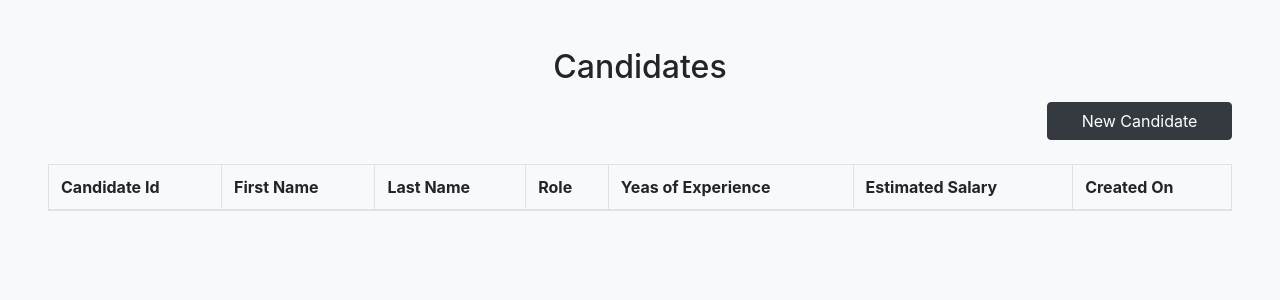
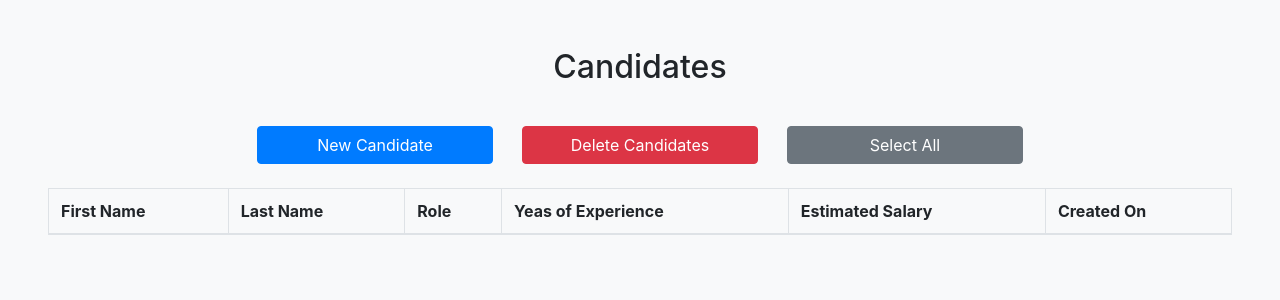
Before and after one commit to cloverchio/captsone, a Flask app: page /candidates in a window 1280 px wide. Shown: the part 56-356 px from the top of the page. Run offline with Flask 2, Linux system fonts and the light colour scheme; data that the repository does not hold is empty; some libraries are stand-ins or nearby versions.

Commit message:
delete functionality
delete functionalty

```diff
--- a/app.py
+++ b/app.py
@@ -1,7 +1,8 @@
 import flask
+import json
 from flask import Flask, request
 
-from dao.candidate_dao import CandidateDAO
+from dao.candidate_dao import CandidateDAO, CandidateDatabaseError
 from service.candidate_service import CandidateService
 
 app = Flask(__name__,
@@ -22,23 +23,39 @@ def dashboard():
     return flask.render_template("dashboard.html")
 
 
-@app.route("/candidates")
+@app.route("/candidates", methods=['GET', 'POST'])
 def candidates():
-    candidate_data = candidateService.get_candidates()
-    return flask.render_template("candidates.html", candidates=candidate_data)
+    candidates_template = "candidates.html"
+    if request.method == 'GET':
+        try:
+            candidate_data = candidateService.get_candidates()
+            return flask.render_template(candidates_template, candidates=candidate_data), 200
+        except CandidateDatabaseError:
+            return flask.render_template(candidates_template), 500
+    if request.method == 'POST':
+        try:
+            candidate_ids = json.loads(request.data)
+            candidateService.delete_candidates(candidate_ids)
+            return flask.render_template(candidates_template), 204
+        except CandidateDatabaseError:
+            return flask.render_template(candidates_template), 500
 
 
 @app.route("/candidates/new", methods=['GET', 'POST'])
 def new_candidate():
-    if request.method == "GET":
-        return flask.render_template("new_candidate.html")
-    if request.method == "POST":
-        candidate_data = request.form.to_dict()
-        candidate_id = candidateService.save_candidate(candidate_data['first_name'],
-                                                       candidate_data['last_name'],
-                                                       candidate_data['role'],
-                                                       int(candidate_data['experience']))
-        return flask.render_template("new_candidate.html", candidate=candidate_id)
+    new_candidate_template = "new_candidate.html"
+    if request.method == 'GET':
+        return flask.render_template(new_candidate_template), 200
+    if request.method == 'POST':
+        try:
+            candidate_data = request.form.to_dict()
+            candidate_id = candidateService.save_candidate(candidate_data['first_name'],
+                                                           candidate_data['last_name'],
+                                                           candidate_data['role'],
+                                                           int(candidate_data['experience']))
+            return flask.render_template(new_candidate_template, candidate=candidate_id), 201
+        except CandidateDatabaseError:
+            return flask.render_template(new_candidate_template), 500
 
 
 if __name__ == '__main__':
--- a/service/candidate_service.py
+++ b/service/candidate_service.py
@@ -33,5 +33,10 @@ class CandidateService:
             return candidate_id
 
     @staticmethod
+    def delete_candidates(candidate_ids):
+        for candidate_id in candidate_ids:
+            CandidateService.delete_candidate(candidate_id)
+
+    @staticmethod
     def delete_candidate(candidate_id):
         CandidateDAO.delete_candidate(candidate_id)
--- a/web/static/css/style.css
+++ b/web/static/css/style.css
@@ -1,10 +1,4 @@
 #candidate-form {
-    display:block;
-    width:50%;
-    margin:0 auto;
-}
-
-.button-container {
     display:block;
     width:50%;
     margin:0 auto;
@@ -22,18 +16,39 @@
 }
 
 #create-candidate {
-    width:185px;
-    float:right;
+    width:20%;
+    margin-right:2%;
+}
+
+#delete-candidates {
+    margin-right:2%;
+    width:20%;
+}
+
+#select-candidates {
+    width:20%;
 }
 
 #candidate-form-container {
     height:100%;
 }
 
+.button-container {
+    display:block;
+    margin:0 auto;
+    width:80%;
+}
+
 #candidate-submit {
-    margin-right:2%;
+    width:40%;
+    float:right;
 }
 
 #candidate-cancel {
-    margin-left:2%;
+    width:40%;
+    float:left;
 }
+
+#candidates-header {
+    padding-bottom:2%;
+}
--- /dev/null
+++ b/web/static/js/candidates.js
@@ -0,0 +1,43 @@
+// too lazy for fancy es6 map filter stuff...
+
+var checkboxName = 'candidate_checkbox';
+
+function toggleSelect() {
+  var checkboxes = document.getElementsByName(checkboxName);
+  for (var i = 0; i < checkboxes.length; i++) {
+    var checkbox = checkboxes[i];
+    if (checkbox.checked) {
+        checkbox.checked = false;
+    } else {
+        checkbox.checked = true;
+    }
+  }
+}
+
+function submitDelete() {
+    var checkboxes = document.getElementsByName(checkboxName);
+    var selectedCandidateIds = [];
+    for (var i = 0; i < checkboxes.length; i++) {
+        var checkbox = checkboxes[i];
+        if (checkbox.checked) {
+            selectedCandidateIds.push(checkbox.value);
+        }
+    }
+    if (selectedCandidateIds.length > 0) {
+        var deleteData = JSON.stringify(selectedCandidateIds);
+        postRequest('/candidates', deleteData);
+    }
+}
+
+function postRequest(url, data) {
+    var xhr = new XMLHttpRequest();
+    xhr.open("POST", url);
+    xhr.setRequestHeader("Accept", "application/json");
+    xhr.setRequestHeader("Content-Type", "application/json");
+    xhr.onreadystatechange = function () {
+        if (xhr.readyState === 4) {
+            window.location.reload();
+        }
+    };
+    xhr.send(data);
+}
--- a/web/templates/candidates.html
+++ b/web/templates/candidates.html
@@ -5,15 +5,20 @@
     <meta name="viewport" content="width=device-width, initial-scale=1">
     <title>Recruiting Services Inc.</title>
     <link rel="stylesheet" type="text/css" href="/css/style.css">
+    <script src="https://code.jquery.com/jquery-3.3.1.slim.min.js"
+            integrity="sha384-q8i/X+965DzO0rT7abK41JStQIAqVgRVzpbzo5smXKp4YfRvH+8abtTE1Pi6jizo"
+            crossorigin="anonymous">
+    </script>
     <link rel="stylesheet" href="https://stackpath.bootstrapcdn.com/bootstrap/4.3.1/css/bootstrap.min.css"
           integrity="sha384-ggOyR0iXCbMQv3Xipma34MD+dH/1fQ784/j6cY/iJTQUOhcWr7x9JvoRxT2MZw1T" crossorigin="anonymous">
     <script src="https://stackpath.bootstrapcdn.com/bootstrap/4.3.1/js/bootstrap.min.js"
             integrity="sha384-JjSmVgyd0p3pXB1rRibZUAYoIIy6OrQ6VrjIEaFf/nJGzIxFDsf4x0xIM+B07jRM"
             crossorigin="anonymous"></script>
+    <script src="/js/candidates.js"></script>
 </head>
 <body class="bg-light">
 <nav class="navbar navbar-expand-lg navbar-dark bg-dark">
-    <a class="navbar-brand" href="#">Recruiting Services Inc.</a>
+    <a class="navbar-brand" href="/dashboard">Recruiting Services Inc.</a>
     <button class="navbar-toggler" type="button" data-toggle="collapse" data-target="#navbarNav"
             aria-controls="navbarNav" aria-expanded="false" aria-label="Toggle navigation">
         <span class="navbar-toggler-icon"></span>
@@ -36,14 +41,23 @@
     </div>
 </nav>
 <div class="p-5 text-center bg-light">
-    <h2 class="mb-3">Candidates</h2>
+    <h2 id="candidates-header" class="mb-3">Candidates</h2>
     <div class="candidate-button-container">
-        <a id="create-candidate" class="btn btn-dark" href="/candidates/new">New Candidate</a>
+        <a id="create-candidate" class="btn btn-primary" href="/candidates/new" data-toggle="tooltip"
+           data-placement="top"
+           title="Create a new candidate.">New Candidate</a>
+        <button id="delete-candidates" class="btn btn-danger" data-toggle="modal" data-target="#delete-modal">
+            <a data-toggle="tooltip" data-placement="top" title="Delete the selected candidates.">
+                Delete Candidates
+            </a>
+        </button>
+        <button id="select-candidates" class="btn btn-secondary" onclick="toggleSelect()" data-toggle="tooltip"
+                data-placement="top" title="Select/unselect all candidates in the table.">Select All
+        </button>
     </div>
     <table class="table table-bordered table-hover">
         <thead>
         <tr>
-            <th scope="col">Candidate Id</th>
             <th scope="col">First Name</th>
             <th scope="col">Last Name</th>
             <th scope="col">Role</th>
@@ -55,17 +69,38 @@
         <tbody>
         {% for candidate in candidates %}
         <tr>
-            <td scope="row">{{candidate.get_candidate_id()}}</td>
             <td scope="row">{{candidate.get_first_name()}}</td>
             <td scope="row">{{candidate.get_last_name()}}</td>
             <td scope="row">{{candidate.get_role()}}</td>
             <td scope="row">{{candidate.get_years_experience()}}</td>
             <td scope="row">{{candidate.get_salary_str()}}</td>
             <td scope="row">{{candidate.get_created_on()}}</td>
+            <td scope="row"><input type="checkbox" name="candidate_checkbox" value="{{candidate.get_candidate_id()}}">
+            </td>
         </tr>
         {% endfor %}
         </tbody>
     </table>
 </div>
+<div id="delete-modal" class="modal" tabindex="-1" role="dialog">
+    <div class="modal-dialog" role="document">
+        <div class="modal-content">
+            <div class="modal-header">
+                <h5 class="modal-title">Delete Confirmation</h5>
+                <button type="button" class="close" data-dismiss="modal" aria-label="Close">
+                    <span aria-hidden="true">&times;</span>
+                </button>
+            </div>
+            <div class="modal-body">
+                <p>Are you sure you want to delete the selected candidates?</p>
+            </div>
+            <div class="modal-footer">
+                <button type="button" class="btn btn-secondary" data-dismiss="modal">Cancel</button>
+                <button type="button" class="btn btn-danger" data-dismiss="modal" onclick="submitDelete()">Delete
+                </button>
+            </div>
+        </div>
+    </div>
+</div>
 </body>
 </html>
--- a/web/templates/dashboard.html
+++ b/web/templates/dashboard.html
@@ -13,7 +13,7 @@
 </head>
 <body class="bg-light">
 <nav class="navbar navbar-expand-lg navbar-dark bg-dark">
-    <a class="navbar-brand" href="#">Recruiting Services Inc.</a>
+    <a class="navbar-brand" href="/dashboard">Recruiting Services Inc.</a>
     <button class="navbar-toggler" type="button" data-toggle="collapse" data-target="#navbarNav"
             aria-controls="navbarNav" aria-expanded="false" aria-label="Toggle navigation">
         <span class="navbar-toggler-icon"></span>
--- a/web/templates/new_candidate.html
+++ b/web/templates/new_candidate.html
@@ -13,7 +13,7 @@
 </head>
 <body>
 <nav class="navbar navbar-expand-lg navbar-dark bg-dark">
-    <a class="navbar-brand" href="#">Recruiting Services Inc.</a>
+    <a class="navbar-brand" href="/dashboard">Recruiting Services Inc.</a>
     <button class="navbar-toggler" type="button" data-toggle="collapse" data-target="#navbarNav"
             aria-controls="navbarNav" aria-expanded="false" aria-label="Toggle navigation">
         <span class="navbar-toggler-icon"></span>
@@ -81,8 +81,8 @@
             </select>
         </div>
         <div class="button-container">
-            <button id="candidate-submit" type="submit" class="btn btn-dark">Submit</button>
             <a id="candidate-cancel" class="btn btn-secondary" href="/candidates">Cancel</a>
+            <button id="candidate-submit" type="submit" class="btn btn-primary">Submit</button>
         </div>
     </form>
 </div>
```
Also changed, not shown: dao/candidate_dao.py (+67 -47 lines), candidates.db (added).
